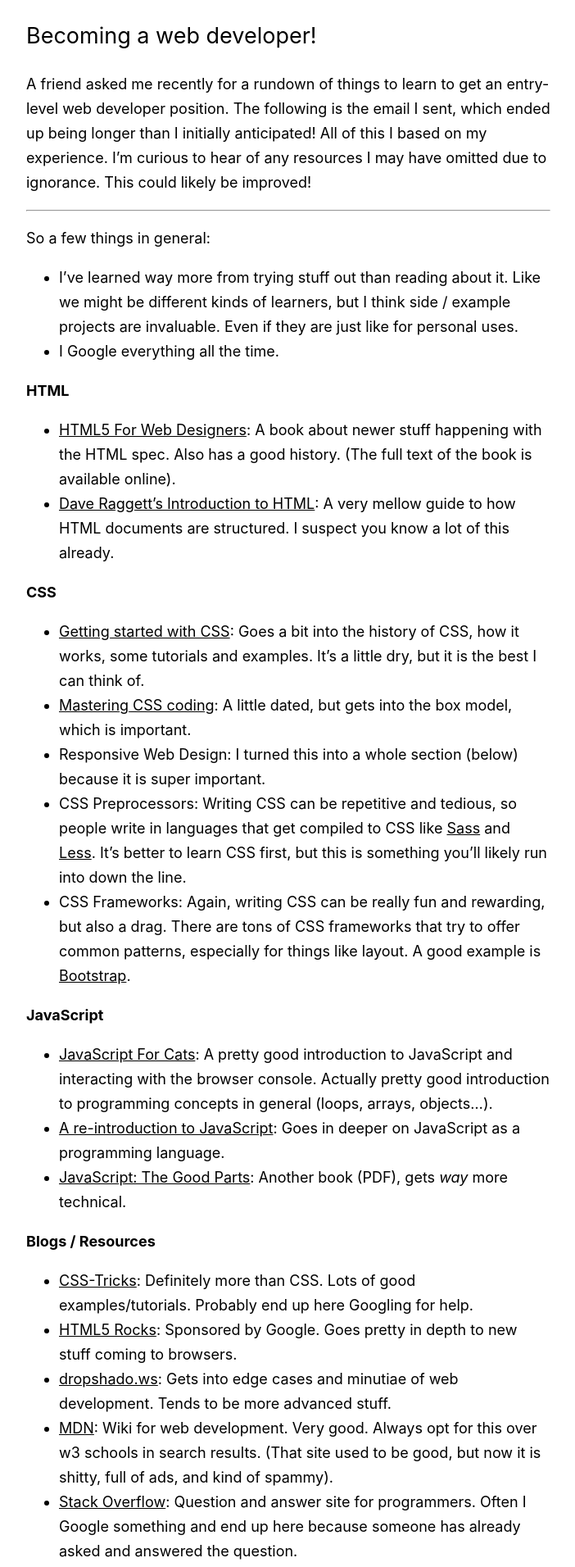
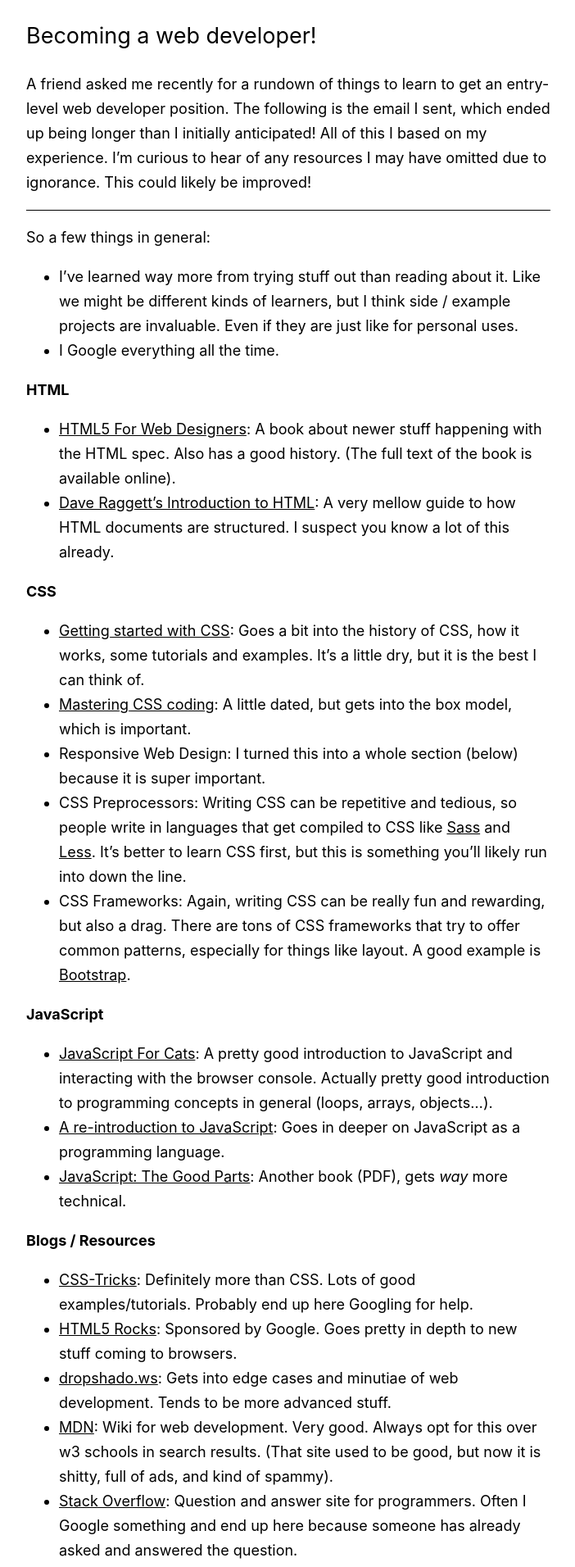
Before and after one commit to matthewspencer/notes, a Jekyll site: the page built from _posts/2016-04-08-becoming-a-web-developer.md, in a window 1280 px wide. Shown: the top 1912 px of the page at 82% size, without its empty margins (288-990 px from the left). Built offline with Jekyll 4.4.1, drawn with Linux system fonts in a browser that asks for light colours.

Commit message:
Fix the hr (kind of) in the becoming a web dev post.

```diff
--- a/_sass/scaffolding.scss
+++ b/_sass/scaffolding.scss
@@ -12,3 +12,8 @@
   max-width: 100%;
   height: auto;
 }
+
+hr {
+  border: 0 none;
+  border-top: 1px solid #000;
+}
```
